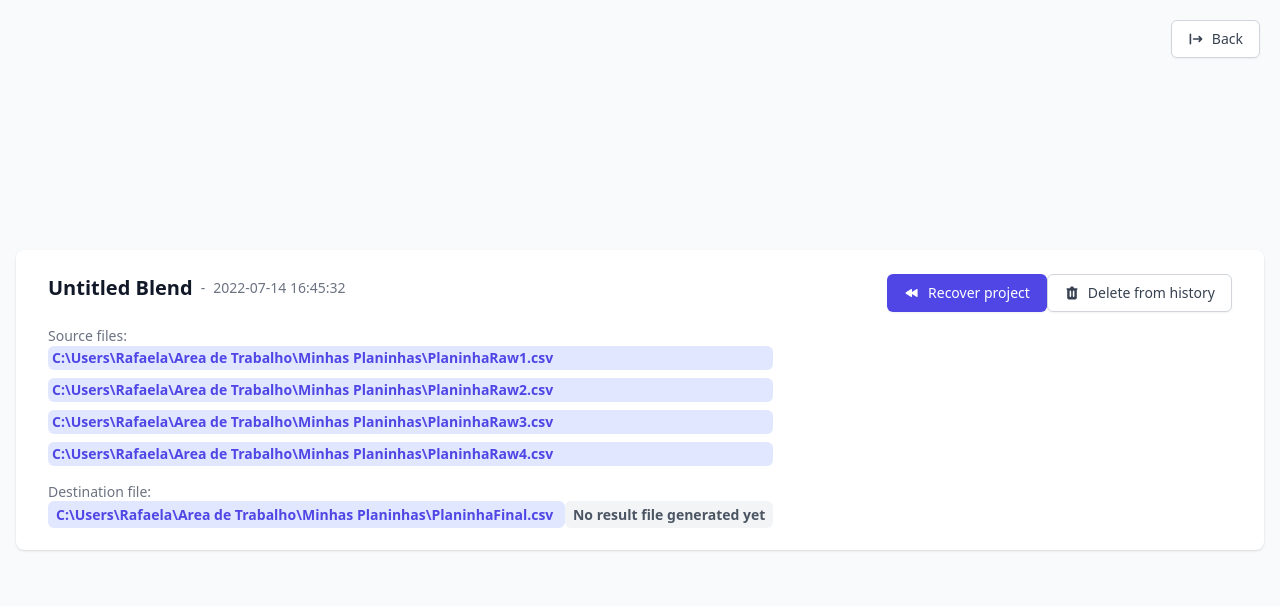
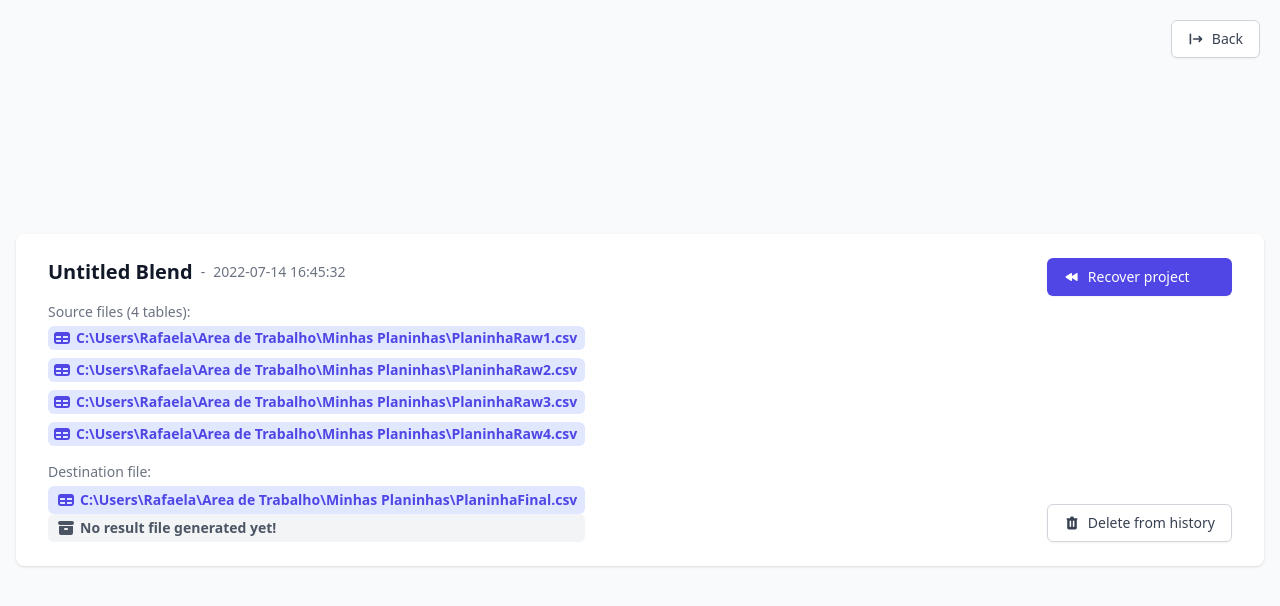
Before and after one commit to miguilimzero/spreadsheet-blender, a Vue app: page / in a window 1280 px wide. Both pictures are taken after a click on the button "History". Shown: the top 606 px of the page. Built offline with nearby package versions, Linux system fonts and the light colour scheme.

Commit message:
wip history page

```diff
--- a/src/screens/HistoryScreen.vue
+++ b/src/screens/HistoryScreen.vue
@@ -3,25 +3,25 @@
 		<TCard>
 			<div class="flex justify-between px-8 py-6">
 				<div class="block">
-					<div class="mb-6 flex items-center space-x-2">
+					<div class="mb-4 flex items-center space-x-2">
 						<h3 class="font-bold">Untitled Blend</h3>
 						<p class="font-medium">-</p>
 						<p class="font-medium">2022-07-14 16:45:32</p>
 					</div>
 
-					<p>Source files:</p>
+					<p class="mb-1">Source files (4 tables):</p>
 					<div class="mb-4 grid space-y-2">
-						<TBadge size="sm" v-for="i in [1, 2, 3, 4]" :key="i">
-							C:\Users\Rafaela\Area de Trabalho\Minhas Planinhas\PlaninhaRaw{{ i }}.csv
+						<TBadge class="flex items-center"  size="sm" v-for="i in [1, 2, 3, 4]" :key="i">
+							<TableIcon class="w-5 h-5 mr-1" /> C:\Users\Rafaela\Area de Trabalho\Minhas Planinhas\PlaninhaRaw{{ i }}.csv
 						</TBadge>
 					</div>
 
-					<p>Destination file:</p>
-					<TBadge> C:\Users\Rafaela\Area de Trabalho\Minhas Planinhas\PlaninhaFinal.csv </TBadge>
-					<TBadge color="gray"> No result file generated yet </TBadge>
+					<p class="mb-1">Destination file:</p>
+					<TBadge class="flex items-center"> <TableIcon class="w-5 h-5 mr-1" /> C:\Users\Rafaela\Area de Trabalho\Minhas Planinhas\PlaninhaFinal.csv </TBadge>
+					<TBadge class="flex items-center" color="gray"> <ArchiveIcon class="w-5 h-5 mr-1" /> No result file generated yet! </TBadge>
 				</div>
 
-				<div class="block">
+				<div class="grid content-between">
 					<TButtonPrimary> <RewindIcon class="mr-2 h-4 w-4" /> Recover project </TButtonPrimary>
 
 					<TButtonWhite> <TrashIcon class="mr-2 h-4 w-4" /> Delete from history </TButtonWhite>
@@ -36,7 +36,7 @@
 </template>
 
 <script>
-import { LogoutIcon, RewindIcon, TrashIcon } from '@heroicons/vue/solid'
+import { LogoutIcon, RewindIcon, TrashIcon, TableIcon, ArchiveIcon } from '@heroicons/vue/solid'
 
 import TopRightButtonGroup from '@/components/TopRightButtonGroup'
 
@@ -55,6 +55,8 @@ export default {
 		LogoutIcon,
 		RewindIcon,
 		TrashIcon,
+		TableIcon,
+		ArchiveIcon
 	},
 }
 </script>
```
